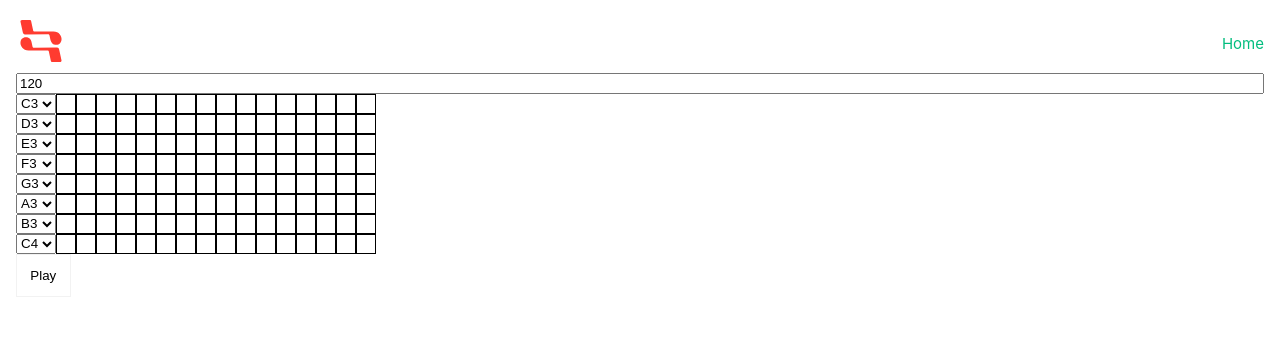
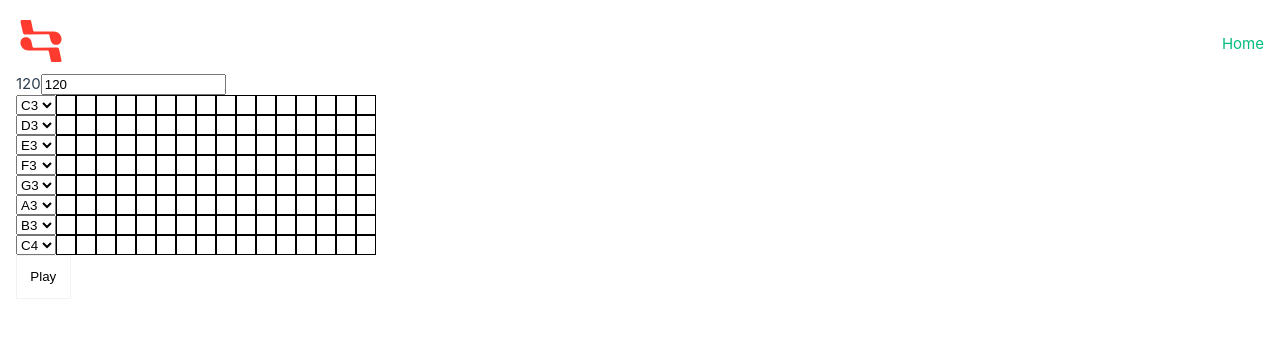
Before and after one commit to responsibleIT/HitLoopLeGuessWho, a Vue app: page / in a window 1280 px wide. Shown: the top 338 px of the page. Built offline with nearby package versions, Linux system fonts and the light colour scheme.

Commit message:
BPM is now reactive

```diff
--- a/src/components/BeatVersionOne.vue
+++ b/src/components/BeatVersionOne.vue
@@ -1,6 +1,6 @@
 
 <script setup>
-import { ref, reactive } from 'vue'
+import { ref, reactive, watch } from 'vue'
 import * as Tone from 'tone'
 
 const availableNotes = ['C3', 'D3', 'E3', 'F3', 'G3', 'A3', 'B3', 'C4']
@@ -49,11 +49,26 @@ function togglePlay() {
     sequence.stop()
   }
 }
+
+
+function updateBPM(event) {
+  BPM.value = +event.target.value;
+  Tone.Transport.bpm.value = BPM.value
+}
+
+
+watch(BPM.value, (newBPM) => {
+  Tone.Transport.bpm.value = newBPM.value
+})
+
 </script>
 
 <template>
+      <label for='BPM'> {{ BPM }}</label>
+    <input id="BPM" v-model.number="BPM"  @input="updateBPM" type='number'  placeholder="129" default="BPM">
   <div id="sequencer">
-    <input v-bind="BPM" type='number' :value="BPM">
+
+
     <div v-for="(row, index) in sequenceData" :key="index">
       <select v-model="row.note">
         <option v-for="note in availableNotes" :key="note" :value="note">{{ note }}</option>
```
